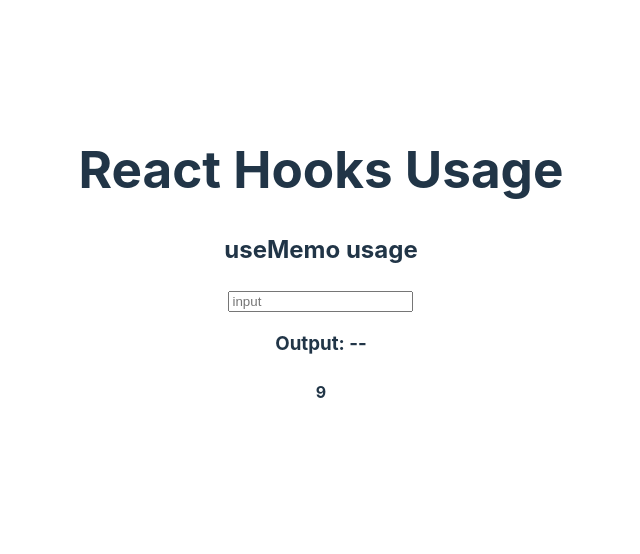
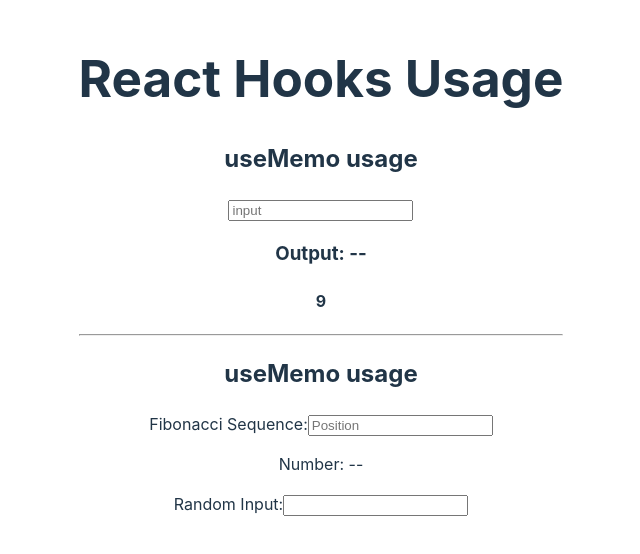
Before and after one commit to rkzdev/react-typescript-playground, a React (Vite) app: page / in a window 1280 px wide. Shown: the part 134-688 px from the top of the page, without its empty margins (319-959 px from the left). Built offline with nearby package versions, Linux system fonts and the light colour scheme.

Commit message:
learn how to use useMemo hook

```diff
--- a/src/App.tsx
+++ b/src/App.tsx
@@ -1,5 +1,6 @@
 import './App.css'
 import { UseCallback } from './components/UseCallback'
+import { UseMemo } from './components/UseMemo'
 
 function App() {
   return (
@@ -7,6 +8,9 @@ function App() {
       <div>
         <h1>React Hooks Usage</h1>
         <UseCallback />
+
+        <hr />
+        <UseMemo />
       </div>
     </>
   )
--- /dev/null
+++ b/src/components/UseMemo.tsx
@@ -0,0 +1,38 @@
+import { useMemo, useState } from 'react'
+
+const fib = (n) => {
+  return n <= 1 ? n : fib(n - 1) + fib(n - 2)
+}
+
+export const UseMemo = () => {
+  const [userNumber, setUserNumber] = useState('')
+  const [randomInput, setRandomInput] = useState('')
+
+  const fibNumber = useMemo(() => fib(userNumber), [userNumber])
+
+  return (
+    <>
+      <h2>useMemo usage</h2>
+
+      <div>
+        <label>Fibonacci Sequence:</label>
+        <input
+          type="number"
+          value={userNumber}
+          placeholder="Position"
+          onChange={(e) => setUserNumber(e.target.value)}
+        />
+        <p>Number: {fibNumber || '--'}</p>
+      </div>
+
+      <div>
+        <label htmlFor="">Random Input:</label>
+        <input
+          type="text"
+          value={randomInput}
+          onChange={(e) => setRandomInput(e.target.value)}
+        />
+      </div>
+    </>
+  )
+}
```
